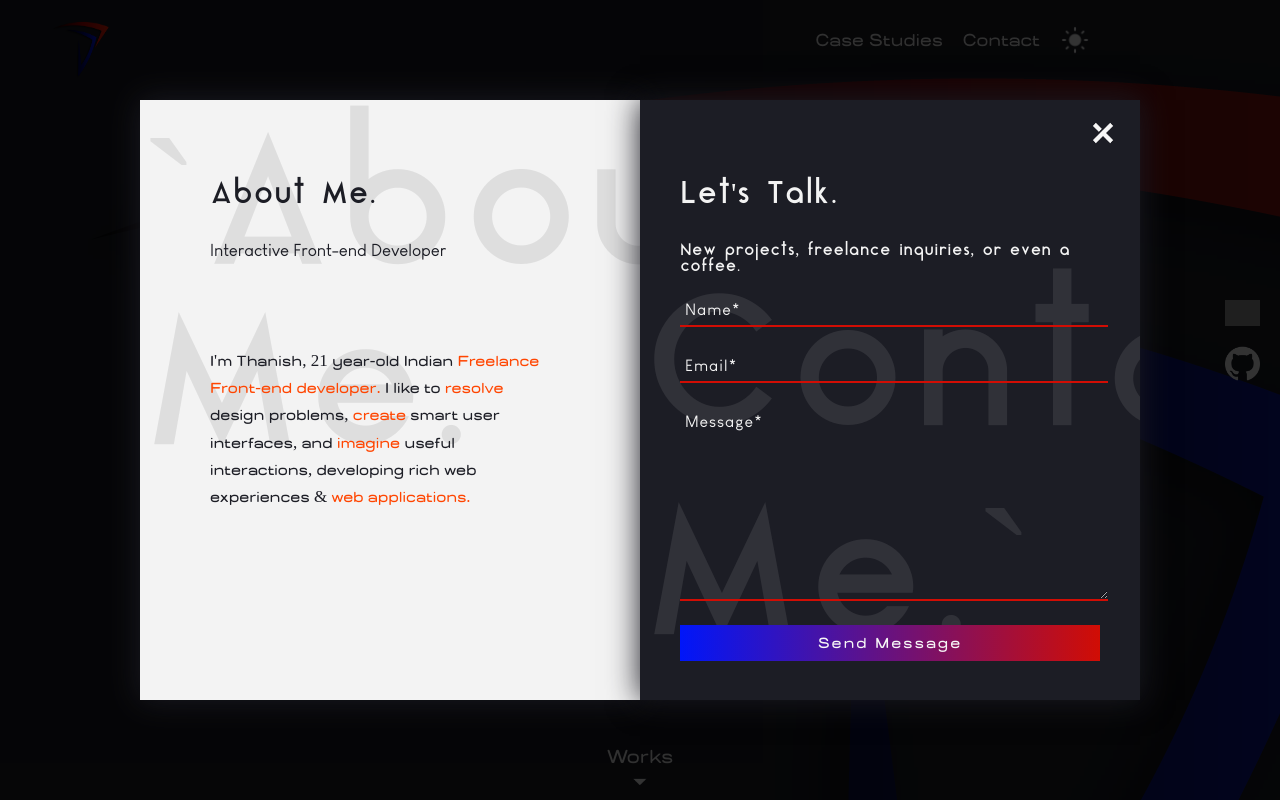
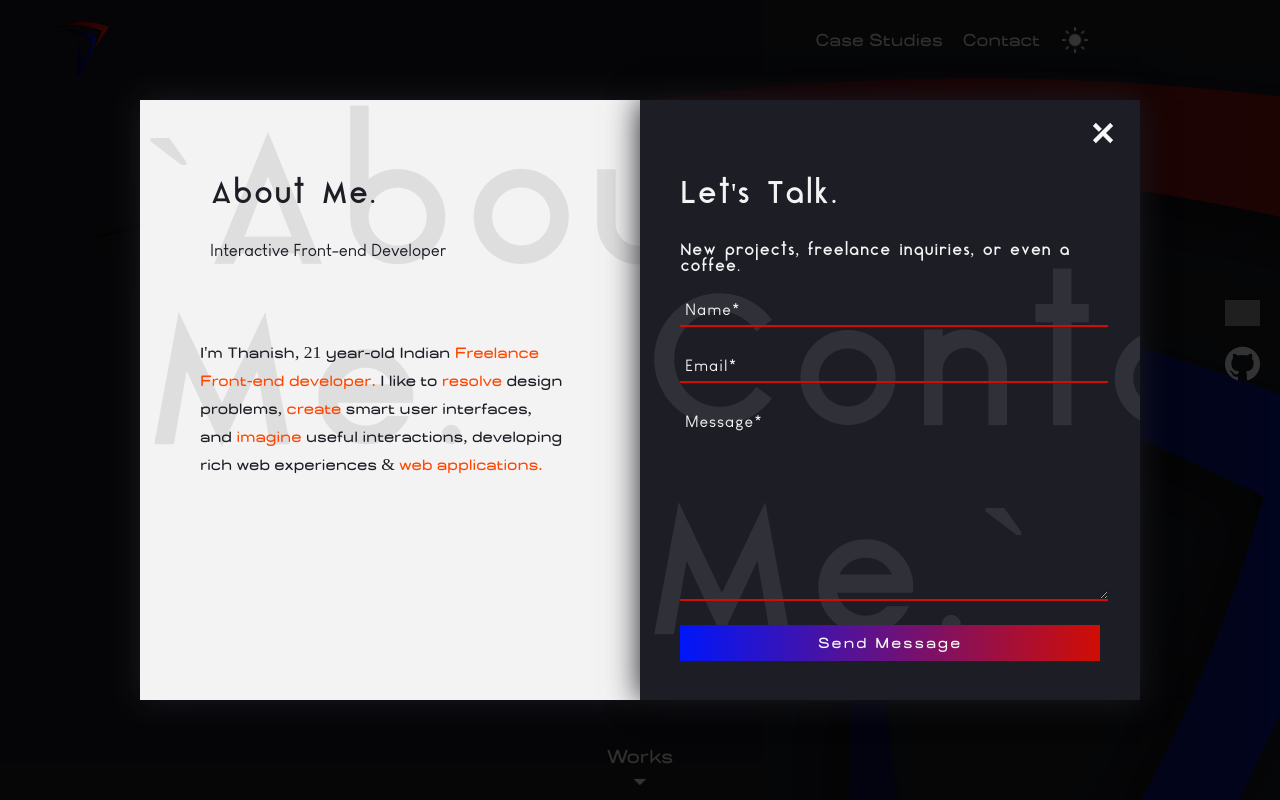
Before and after one commit to thanish2806/thanish-dev, a React (Vite) app: page / in a window 1280 px wide. Both pictures are taken after a click on the link "Contact". Shown: the top 800 px of the page. Built offline with nearby package versions, Linux system fonts and the light colour scheme; grey boxes are pictures that could not be loaded; a web font is replaced by a local one.

Commit message:
updated aboutmecontent fot size and padding

```diff
--- a/src/mainmenu.css
+++ b/src/mainmenu.css
@@ -88,13 +88,12 @@ body.menu-open {
   transition: transform 0.3s ease-in-out;
 }
 .aboutcontent {
-  padding: 70px;
-  padding: 70px;
+  padding: 60px;
   display: block;
   text-align: left;
   text-decoration: none;
   color: var(--primary-color);
-  font-size: 17px;
+  font-size: 17.5px;
   font-family: Roliderounded;
   font-weight: 400;
   font-style: normal;
```
